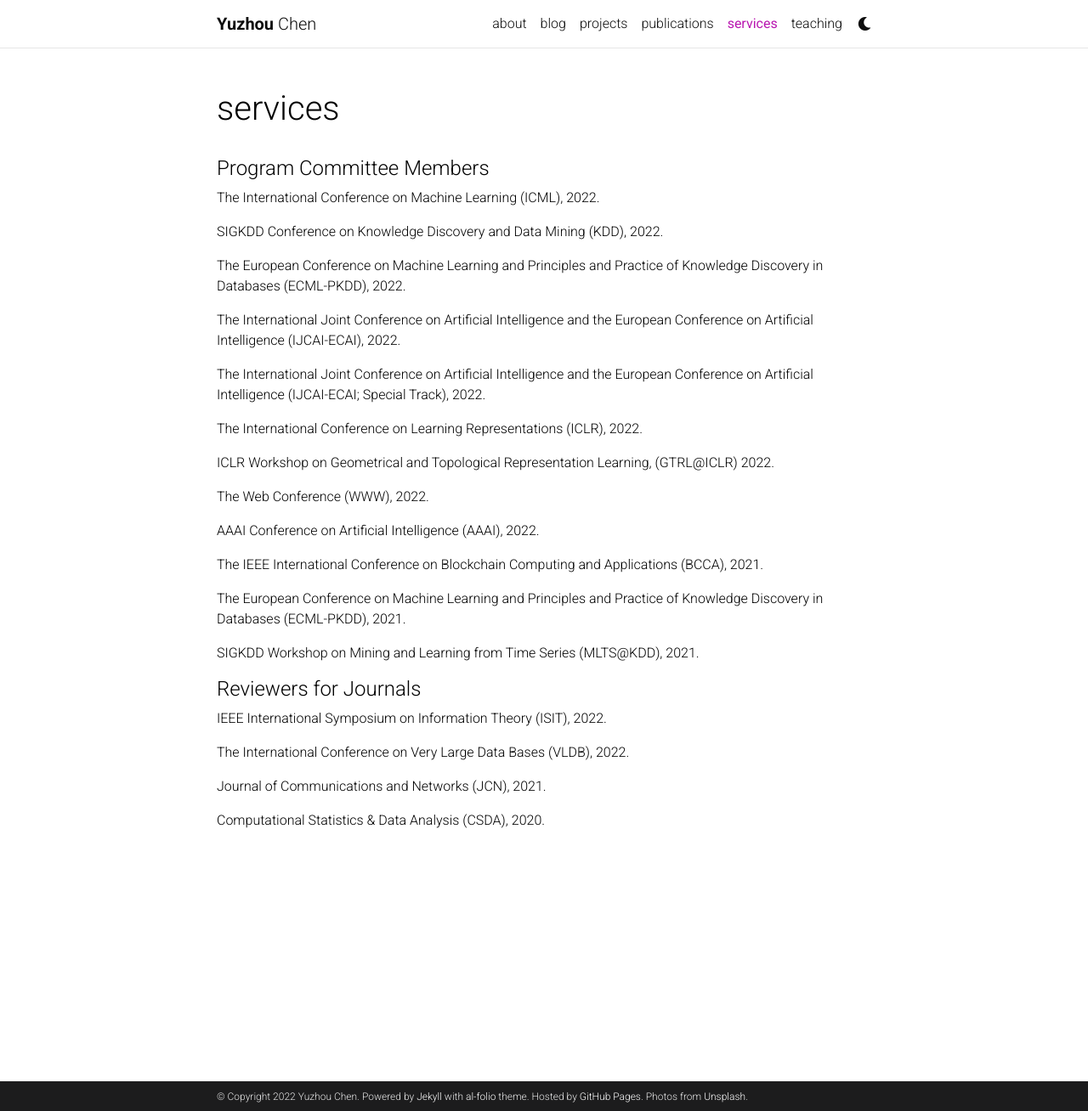
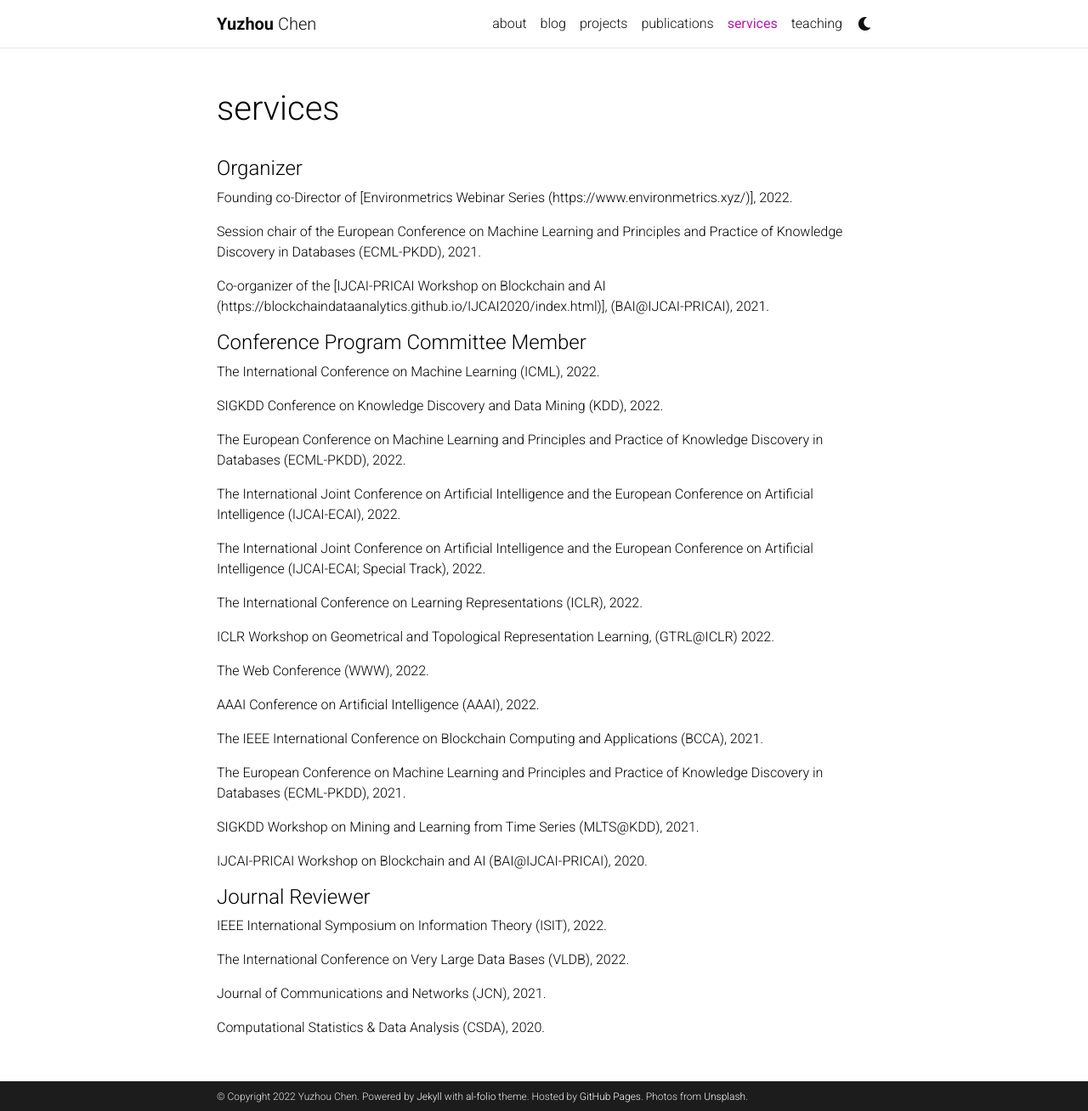
Before and after one commit to yuzhouguangc/yuguang_website, a Jekyll site: the page built from _pages/services.md, in a window 1280 px wide and 1308 px high. Shown: the whole window at 85% size. Built offline with Jekyll 4.4.1, drawn with Linux system fonts in a browser that asks for light colours; comment, search, counter and statistics services are not loaded; a style sheet for code colours, icons or effects is not loaded.

Commit message:
Update services.md

```diff
--- a/_pages/services.md
+++ b/_pages/services.md
@@ -6,7 +6,16 @@ description:
 nav: true
 ---
 
-#### Program Committee Members
+#### Organizer
+
+Founding co-Director of [Environmetrics Webinar Series (https://www.environmetrics.xyz/)], 2022.
+
+Session chair of the European Conference on Machine Learning and Principles and Practice of Knowledge Discovery in Databases (ECML-PKDD), 2021.
+
+Co-organizer of the [IJCAI-PRICAI Workshop on Blockchain and AI (https://blockchaindataanalytics.github.io/IJCAI2020/index.html)], (BAI@IJCAI-PRICAI), 2021.
+
+
+#### Conference Program Committee Member
 
 The International Conference on Machine Learning (ICML), 2022.
 
@@ -32,8 +41,10 @@ The European Conference on Machine Learning and Principles and Practice of Knowl
 
 SIGKDD Workshop on Mining and Learning from Time Series (MLTS@KDD), 2021.
 
+IJCAI-PRICAI Workshop on Blockchain and AI (BAI@IJCAI-PRICAI), 2020.
 
-#### Reviewers for Journals
+
+#### Journal Reviewer
 
 IEEE International Symposium on Information Theory (ISIT), 2022.
 
```
